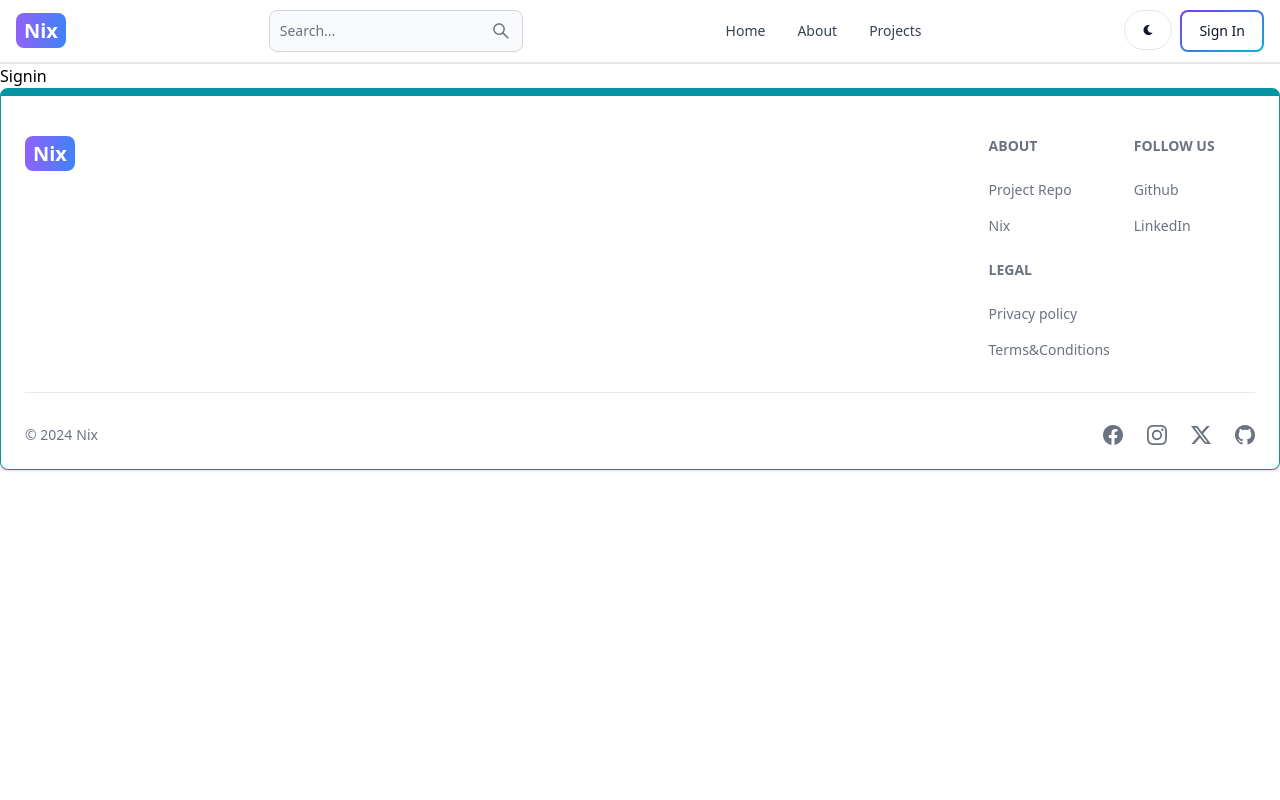
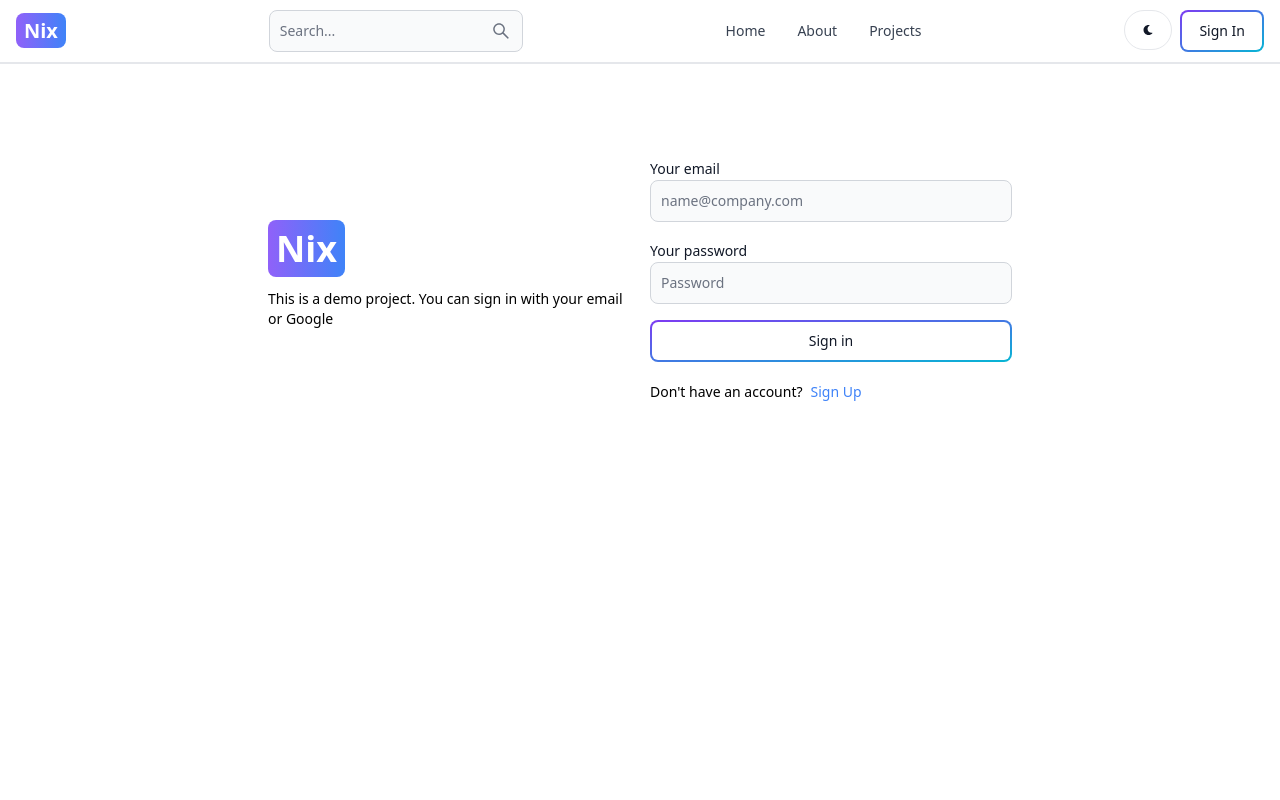
Before and after one commit to sharma03r/mern-blog, a React (Vite) app in the folder client/: page /sign-in in a window 1280 px wide. Shown: the top 800 px of the page. Built offline with nearby package versions, Linux system fonts and the light colour scheme.

Commit message:
Completed sign in functionality

```diff
--- a/client/src/pages/Signin.jsx
+++ b/client/src/pages/Signin.jsx
@@ -1,7 +1,106 @@
-import React from "react";
+import { Label, TextInput, Button, Alert, Spinner } from "flowbite-react";
+import { Link, useNavigate } from "react-router-dom";
+import { useState } from "react";
 
 function Signin() {
-  return <div>Signin</div>;
+  const [formData, setFormData] = useState({});
+  const [errorMessage, setErrorMessage] = useState(null);
+  const [loading, setLoading] = useState(false);
+  const navigate = useNavigate();
+
+  const handleChange = (e) => {
+    setFormData({ ...formData, [e.target.id]: e.target.value });
+  };
+  const handleSubmit = async (e) => {
+    e.preventDefault();
+    if (!formData.password || !formData.email) {
+      return setErrorMessage("All fields are required");
+    }
+    try {
+      setLoading(true);
+      setErrorMessage(null);
+      const res = await fetch("/api/auth/signin", {
+        method: "POST",
+        headers: { "Content-Type": "application/json" },
+        body: JSON.stringify(formData),
+      });
+      const data = await res.json();
+      if (data.success == "false") {
+        setLoading(false);
+        return setErrorMessage(data.message);
+      }
+      setLoading(false);
+      if (res.ok) {
+        navigate("/");
+      }
+    } catch (error) {
+      setErrorMessage(error.message);
+      setLoading(false);
+    }
+  };
+  return (
+    <div className="min-h-screen mt-20">
+      <div className="flex p-3 max-w-3xl mx-auto flex-col md:flex-row md:items-center gap-5">
+        <div className="flex-1">
+          <Link to="/" className="font-bold dark:text-white text-4xl">
+            <span className="px-2 py-1 bg-gradient-to-r from-purple-500 to-blue-500 rounded-lg text-white">
+              Nix
+            </span>
+          </Link>
+          <p className="text-sm mt-5">
+            This is a demo project. You can sign in with your email or Google
+          </p>
+        </div>
+        {/* Right */}
+        <div className="flex-1">
+          <form className="flex flex-col gap-4" onSubmit={handleSubmit}>
+            <div>
+              <Label value="Your email" />
+              <TextInput
+                type="email"
+                placeholder="name@company.com"
+                id="email"
+                onChange={handleChange}
+              />
+            </div>
+            <div>
+              <Label value="Your password" />
+              <TextInput
+                type="password"
+                placeholder="Password"
+                id="password"
+                onChange={handleChange}
+              />
+            </div>
+            <Button
+              outline
+              gradientDuoTone="purpleToBlue"
+              type="submit"
+              disabled={loading}
+            >
+              {loading ? (
+                <>
+                  <Spinner size="sm" /> <span className="pl-3">Loading...</span>
+                </>
+              ) : (
+                "Sign in"
+              )}
+            </Button>
+          </form>
+          <div className="flex gap-2 text-sm mt-5">
+            <span>Don't have an account?</span>
+            <Link to="/sign-up" className="text-blue-500">
+              Sign Up
+            </Link>
+          </div>
+          {errorMessage && (
+            <Alert className="mt-5" color="failure">
+              {errorMessage}
+            </Alert>
+          )}
+        </div>
+      </div>
+    </div>
+  );
 }
-
 export default Signin;
```
